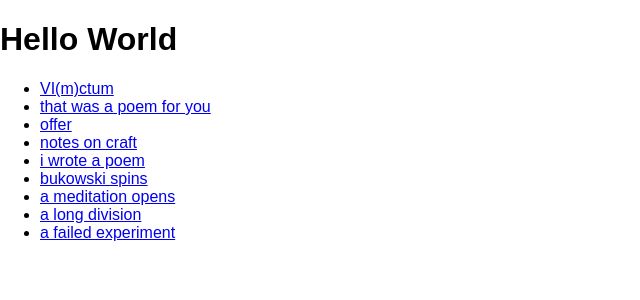
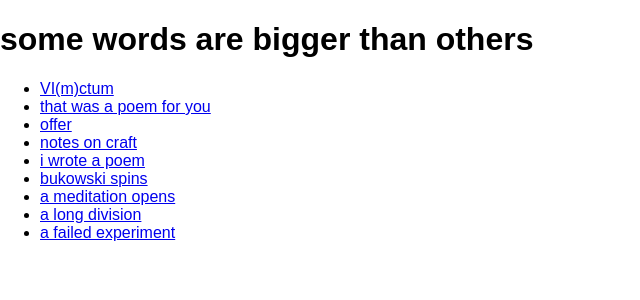
Before and after one commit to mturro/mturro.github.io, a Jekyll site: the page built from index.html, in a window 1280 px wide. Shown: the top 300 px of the page, without its empty margins (0-640 px from the left). Built offline with Jekyll 4.4.1, drawn with Linux system fonts in a browser that asks for light colours.

Commit message:
title change on index

```diff
--- a/index.html
+++ b/index.html
@@ -3,7 +3,7 @@ layout: default
 ---
 
 <main>
-  <h1>Hello World</h1>
+  <h1>some words are bigger than others</h1>
 </main>
 
 {% if site.posts %}
```
